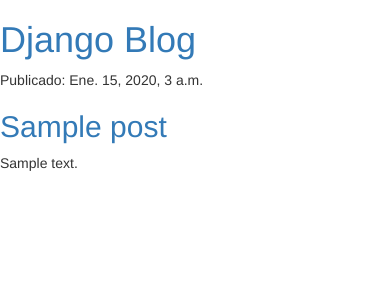
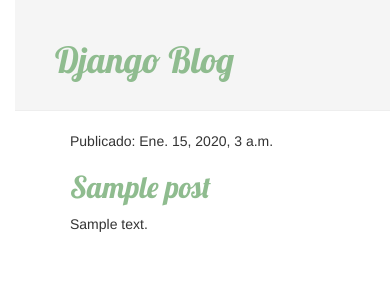
Before and after one commit to carlos23fb/django-blog, a Django app: template blog/templates/blog/post_list.html in a window 390 px wide. Shown: the top 300 px of the page. Run offline with Django 3.2, Linux system fonts and the light colour scheme; the template is opened without the code that fills it: values that come from a table or form of the project are taken from there, others are empty; tables that the repository leaves empty hold one stand-in row (values such as "Sample post"); parts of the project's set-up code (start-up, migrations or seed data) failed here and were passed over; some libraries are stand-ins or nearby versions.

Commit message:
create layout template

```diff
--- /dev/null
+++ b/blog/static/blog/css/blog.css
@@ -0,0 +1,50 @@
+h1 a, h2 a {
+    color: darkseagreen;
+    font-family: Lobster;
+
+}
+
+body {
+    padding-left: 15px;
+}
+
+.page-header {
+    background-color: whitesmoke;
+    margin-top: 0;
+    padding: 20px 20px 20px 40px;
+}
+
+.content {
+    margin-left: 40px;
+}
+
+h1, h2, h3, h4 {
+    font-family: 'Lobster', cursive;
+}
+
+.date {
+    color: #828282;
+}
+
+.save {
+    float: right;
+}
+
+.post-form textarea, .post-form input {
+    width: 100%;
+}
+
+.top-menu, .top-menu:hover, .top-menu:visited {
+    color: #ffffff;
+    float: right;
+    font-size: 26pt;
+    margin-right: 20px;
+}
+
+.post {
+    margin-bottom: 70px;
+}
+
+.post h2 a, .post h2 a:visited {
+    color: #000000;
+}
--- /dev/null
+++ b/blog/templates/blog/layout.html
@@ -0,0 +1,35 @@
+{% load static %}
+
+<html>
+  <head>
+    <title>Django Girls blog</title>
+    <link
+      rel="stylesheet"
+      href="//maxcdn.bootstrapcdn.com/bootstrap/3.2.0/css/bootstrap.min.css"
+    />
+    <link
+      rel="stylesheet"
+      href="//maxcdn.bootstrapcdn.com/bootstrap/3.2.0/css/bootstrap-theme.min.css"
+    />
+    <link
+      href="//fonts.googleapis.com/css?family=Lobster&subset=latin,latin-ext"
+      rel="stylesheet"
+      type="text/css"
+    />
+    <link rel="stylesheet" href=" {% static 'blog/css/blog.css' %} " />
+  </head>
+  <body>
+    <div class="page-header">
+      <h1><a href="/">Django Blog</a></h1>
+    </div>
+
+    <div class="content container">
+      <div class="row">
+        <div class="col-md-8">
+        {% block body %}
+        {% endblock body %}
+        </div>
+      </div>
+    </div>
+  </body>
+</html>
--- a/blog/templates/blog/post_list.html
+++ b/blog/templates/blog/post_list.html
@@ -1,20 +1,10 @@
-<html>
-  <head>
-    <title>Django Girls blog</title>
-    <link rel="stylesheet" href="//maxcdn.bootstrapcdn.com/bootstrap/3.2.0/css/bootstrap.min.css">
-<link rel="stylesheet" href="//maxcdn.bootstrapcdn.com/bootstrap/3.2.0/css/bootstrap-theme.min.css">
-  </head>
-  <body>
-    <div>
-      <h1><a href="/">Django Blog</a></h1>
-    </div>
-
-    {% for post in post %}
-    <div>
-      <p>Publicado: {{post.published_date}}</p>
-      <h2><a href=""> {{post.title}} </a></h2>
-      <p> {{post.text | linebreaksbr}} </p>
-    </div>
-    {% endfor %}
-  </body>
-</html>
+{% extends "blog/layout.html" %}
+{% block body %}
+{% for post in post %}
+<div class="posts">
+  <p>Publicado: {{post.published_date}}</p>
+  <h2><a href=""> {{post.title}} </a></h2>
+  <p>{{post.text | linebreaksbr}}</p>
+</div>
+{% endfor %}
+{% endblock body %}
```
Also changed, not shown: blog/static/blog/js/main.js (added).
